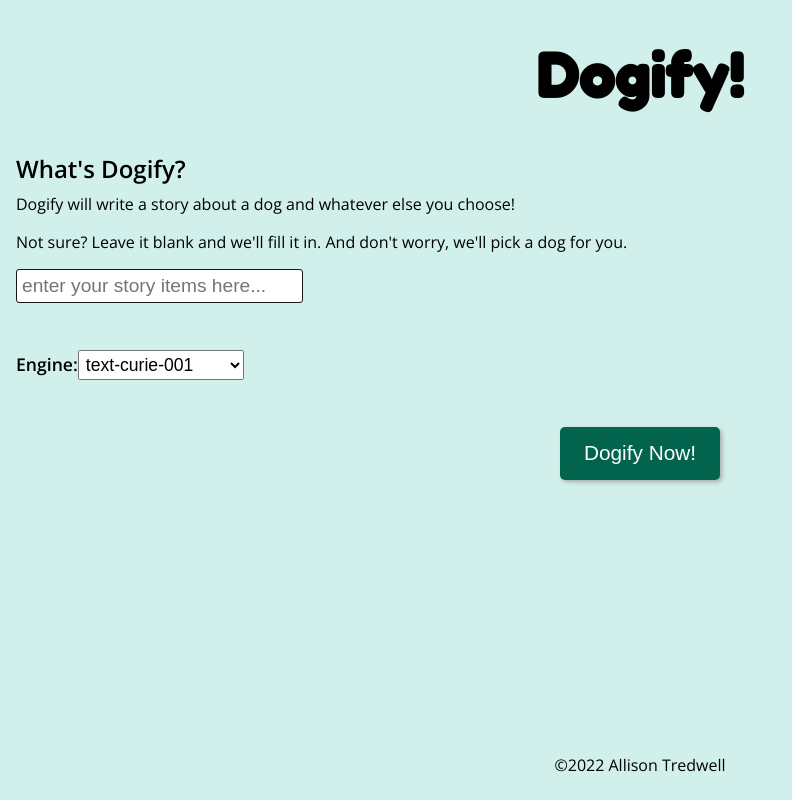
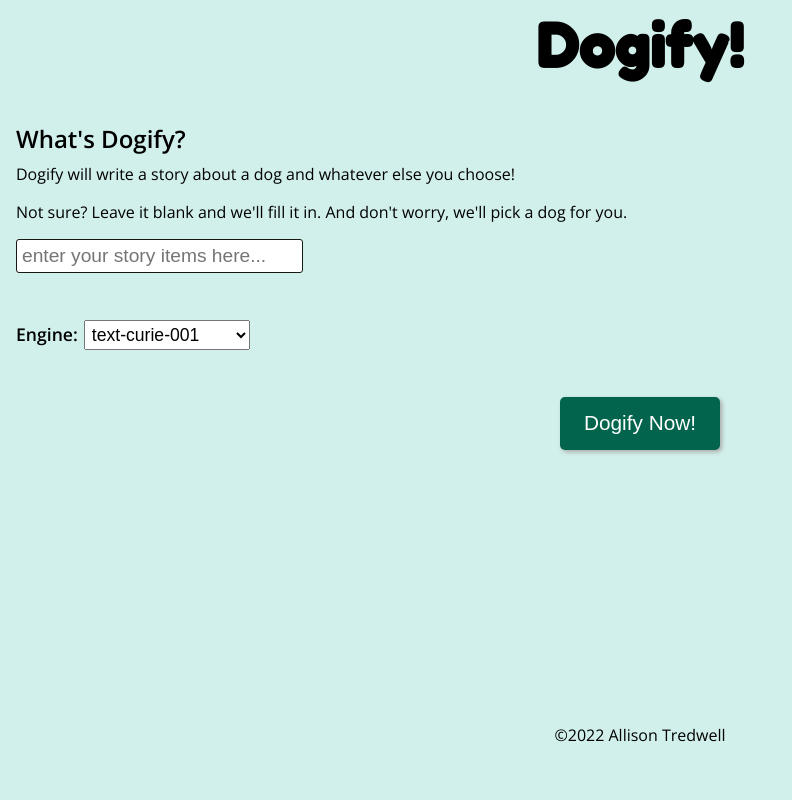
Before and after one commit to allisonLMT/Dogify, a React (Create React App) app: page / in a window 1280 px wide. Shown: the whole page, without its empty margins (0-792 px from the left). Built offline with nearby package versions, Linux system fonts and the light colour scheme.

Commit message:
styling & Header
-added component for Header
-some styling for dropdown
-changed OneResult headers down to h3 instead of h2 (because h2 is now used for the intro section)

```diff
--- a/src/App.js
+++ b/src/App.js
@@ -1,4 +1,5 @@
 import React, { useState } from "react";
+import Header from './components/Header.js';
 import DropDown from './components/DropDown';
 import Results from './components/Results.js';
 import Footer from './components/Footer.js';
@@ -48,7 +49,7 @@ function App() {
 
     function generatePrompt(input) {
         //randomly select a dog breed from the list
-        const breeds = ['Goldendoodle', 'French Bulldog', 'Corgi', 'Daschund', 'Chihuahua', 'Basset Hound', 'Great Dane', 'German Shephard', 'Pug', 'Bernese Mountain Dog'];
+        const breeds = ['Goldendoodle', 'French Bulldog', 'Corgi', 'Daschund', 'Chihuahua', 'Basset Hound', 'Great Dane', 'German Shephard', 'Pug', 'Bernese Mountain Dog', 'Beagle', 'Boxer'];
         const randomBreed = breeds[randomNum(breeds)]
 
         const items = ['a green pencil sharpener', 'a handlebar mustache', 'a monocle and tophat', 'a campfire and marshmallows', 'some unicycles and a clown', 'a pair of shoes', 'a cat and a toucan', 'some warm cookies and milk'];
@@ -74,8 +75,9 @@ function App() {
 
     return (
     <div className='page-container'>
+        <Header />
         <div className='content-wrap'>
-            <h1>Dogify!</h1>
+
             <section class='intro'>
                 <h2>What's Dogify?</h2>
                 <p>Dogify will write a story about a dog and whatever else you choose!</p>
--- /dev/null
+++ b/src/components/Header.js
@@ -0,0 +1,15 @@
+import React from 'react';
+import styles from '../styles/header.module.scss'
+
+
+function Header() {
+
+    return (
+        <header>
+            {/* add a logo here */}
+            <h1>Dogify!</h1>
+        </header>
+    )
+}
+
+export default Header;
--- a/src/components/OneResult.js
+++ b/src/components/OneResult.js
@@ -12,15 +12,15 @@ function OneResult({ result }) {
     return (
         <article className={styles.oneResult}>
             <section>
-                <h2>Prompt:</h2>
+                <h3>Prompt:</h3>
                 <p>{result.prompt}</p>
             </section>
             <section>
-                <h2>Response:</h2>
+                <h3>Response:</h3>
                 <p>{result.choices[0].text}</p>
             </section>
             <section>
-                <h2>Engine:</h2>
+                <h3>Engine:</h3>
                 <p>{formattedEngine}</p>
             </section>
         </article>
--- a/src/styles/dropDown.module.scss
+++ b/src/styles/dropDown.module.scss
@@ -14,6 +14,7 @@
 select {
     font-size: 1.1rem;
     padding: 3px;
+    margin-left: 6px;
 }
 
 option:hover {
--- /dev/null
+++ b/src/styles/header.module.scss
@@ -0,0 +1,10 @@
+header {
+    position: sticky;
+}
+
+h1 {
+    text-align: center;
+    font-family: 'Fredoka One', cursive;
+    font-size: 3.75rem;
+    margin-block-start: 0.6rem;
+}
```
